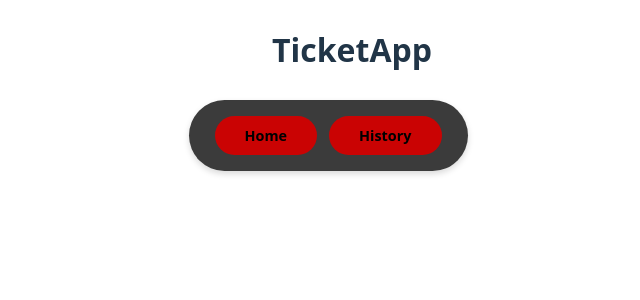
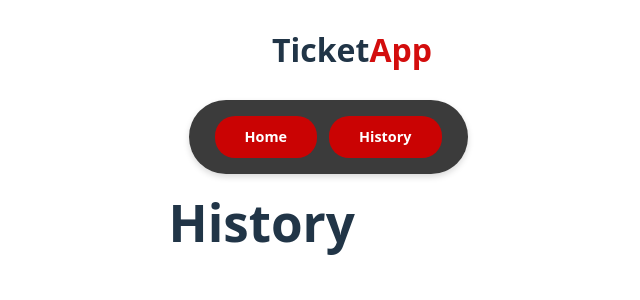
Before and after one commit to schismatiic/ticket-app, a React (Vite) app: page /history in a window 1280 px wide. Shown: the top 300 px of the page, without its empty margins (312-952 px from the left). Built offline with nearby package versions, Linux system fonts and the light colour scheme.

Commit message:
Cambié el tipo de navegación para que sea usando react-router-dom

```diff
--- a/index.html
+++ b/index.html
@@ -3,7 +3,7 @@
 
 <head>
   <meta charset="UTF-8" />
-  <link rel="icon" type="image/svg+xml" href="public/ticket.svg" />
+  <link rel="icon" type="image/svg+xml" href="/ticket.svg" />
   <meta name="viewport" content="width=device-width, initial-scale=1.0" />
   <title>TicketApp</title>
 </head>
--- a/package.json
+++ b/package.json
@@ -11,7 +11,8 @@
   },
   "dependencies": {
     "react": "^19.1.1",
-    "react-dom": "^19.1.1"
+    "react-dom": "^19.1.1",
+    "react-router-dom": "^7.9.5"
   },
   "devDependencies": {
     "@eslint/js": "^9.36.0",
--- a/src/App.jsx
+++ b/src/App.jsx
@@ -1,15 +1,23 @@
 import { useState, useEffect } from "react";
+// ============= Lo siguiente solo se utiliza para el Navbar =============
+import { BrowserRouter, Routes, Route } from "react-router-dom";
+import Navbar from "./components/Navbar";
+import Home from "./pages/Home";
+import History from "./pages/History";
+// =======================================================================
 import "./App.css";
-import Navbar from "./components/Navbar";
 import healthcheck from "./services/health";
 import eventApi from "./services/events";
 const eventsApi = eventApi();
 function App() {
-  const [tab, setTab] = useState("home");
   return (
-    <>
-      <Navbar setTab={setTab}></Navbar>
-    </>
+    <BrowserRouter>
+      <Navbar />
+      <Routes>
+        <Route path="/" element={<Home />} />
+        <Route path="/history" element={<History />} />
+      </Routes>
+    </BrowserRouter>
   );
 }
 
--- a/src/components/Navbar.jsx
+++ b/src/components/Navbar.jsx
@@ -1,5 +1,8 @@
+import { Link } from "react-router-dom";
 import "./styles/navbar.css";
-function Navbar({ setTab }) {
+
+function Navbar() {
+  console.log("Navbar loaded");
   return (
     <div>
       <div className="logo">
@@ -8,15 +11,17 @@ function Navbar({ setTab }) {
           <path d="M15.58,16.8L12,14.5L8.42,16.8L9.5,12.68L6.21,10L10.46,9.74L12,5.8L13.54,9.74L17.79,10L14.5,12.68M20,12C20,10.89 20.9,10 22,10V6C22,4.89 21.1,4 20,4H4A2,2 0 0,0 2,6V10C3.11,10 4,10.9 4,12A2,2 0 0,1 2,14V18A2,2 0 0,0 4,20H20A2,2 0 0,0 22,18V14A2,2 0 0,1 20,12Z" />
         </svg>
         <h1>
-          Ticket
-          <span>App</span>
+          Ticket<span>App</span>
         </h1>
       </div>
-      <div className="button-container">
-        <button onClick={() => setTab("home")}>Home</button>
-        <button onClick={() => setTab("history")}>History</button>
+      <div className="navbar">
+        <div className="button-container">
+          <Link to="/">Home</Link>
+          <Link to="/history">History</Link>
+        </div>
       </div>
     </div>
   );
 }
+
 export default Navbar;
--- a/src/components/styles/navbar.css
+++ b/src/components/styles/navbar.css
@@ -3,13 +3,18 @@
   padding: 0;
   box-sizing: border-box;
 }
-.button-container {
+
+.navbar {
+  display: flex;
+  justify-content: space-between;
+  align-items: center;
   background-color: #3b3b3b;
   padding: 10px 20px;
   border-radius: 40px;
   margin: 20px;
   box-shadow: 0 3px 6px rgba(0, 0, 0, 0.15);
 }
+
 .logo {
   display: flex;
   justify-content: center;
@@ -18,15 +23,19 @@
   padding: 10px 20px;
   font-size: 10px;
 }
+
 .logo h1 {
   display: flex;
   justify-content: center;
   align-items: center;
   font-weight: 600;
 }
+
 .logo span {
   font-weight: 900;
+  color: rgba(209, 1, 1, 0.952);
 }
+
 .logo svg {
   width: 40px;
   margin: 0 4px;
@@ -35,7 +44,14 @@
 .logo svg path {
   fill: rgba(255, 255, 255, 0.87);
 }
-.button-container button {
+
+.button-container {
+  display: flex;
+  justify-content: center;
+  align-items: center;
+}
+
+.button-container a {
   background-color: rgba(209, 1, 1, 0.952);
   cursor: pointer;
   font-size: 0.9rem;
@@ -44,12 +60,16 @@
   padding: 10px 30px;
   border-radius: 20px;
   border: none;
+  text-decoration: none;
+  color: white;
 }
-.button-container button:hover {
+
+.button-container a:hover {
   background-color: rgb(224, 0, 0);
   transform: scale(0.95);
 }
-.button-container button:focus {
+
+.button-container a:focus {
   background-color: black;
   transform: scale(0.88);
   color: rgba(209, 1, 1, 0.952);
--- a/src/pages/History.jsx
+++ b/src/pages/History.jsx
@@ -0,0 +1,9 @@
+function History() {
+  return (
+    <div>
+      <h1>History</h1>
+    </div>
+  );
+}
+
+export default History;
--- a/src/pages/Home.jsx
+++ b/src/pages/Home.jsx
@@ -0,0 +1,9 @@
+function Home() {
+  return (
+    <div>
+      <h1>Home</h1>
+    </div>
+  );
+}
+
+export default Home;
```
Also changed, not shown: 1 other file (tests, documents, lock files or other folders).
